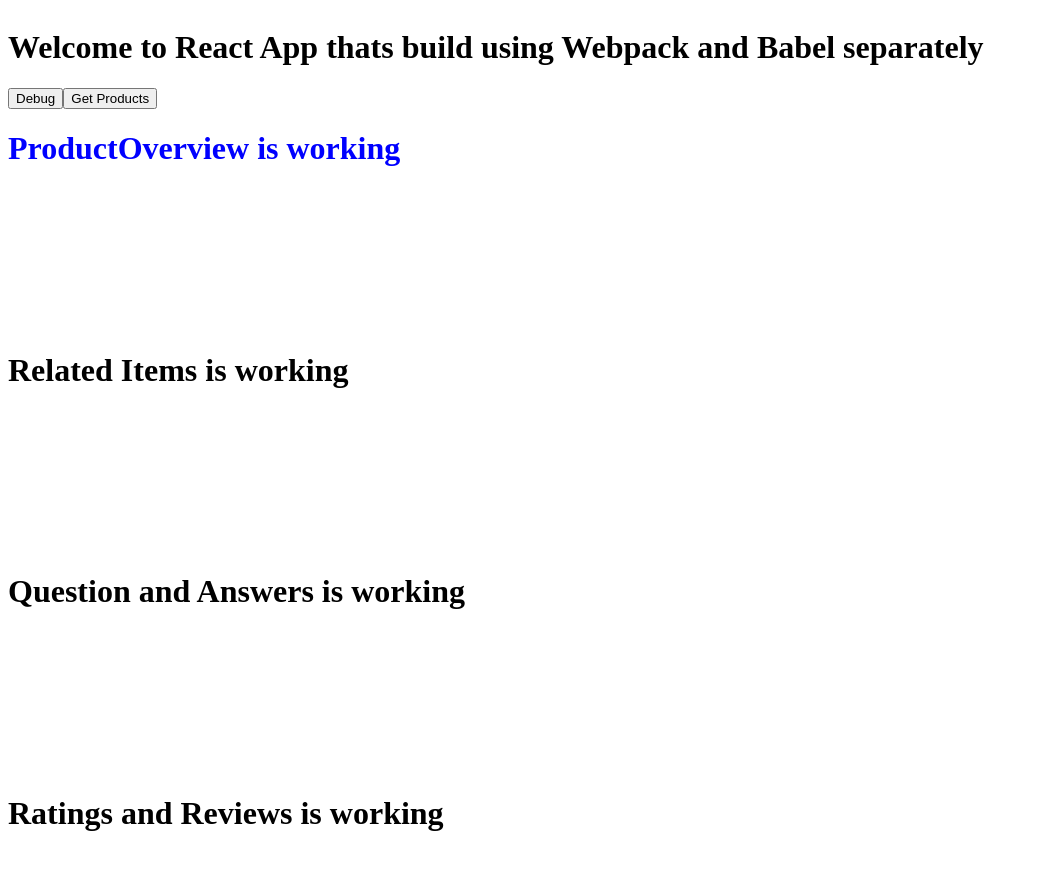
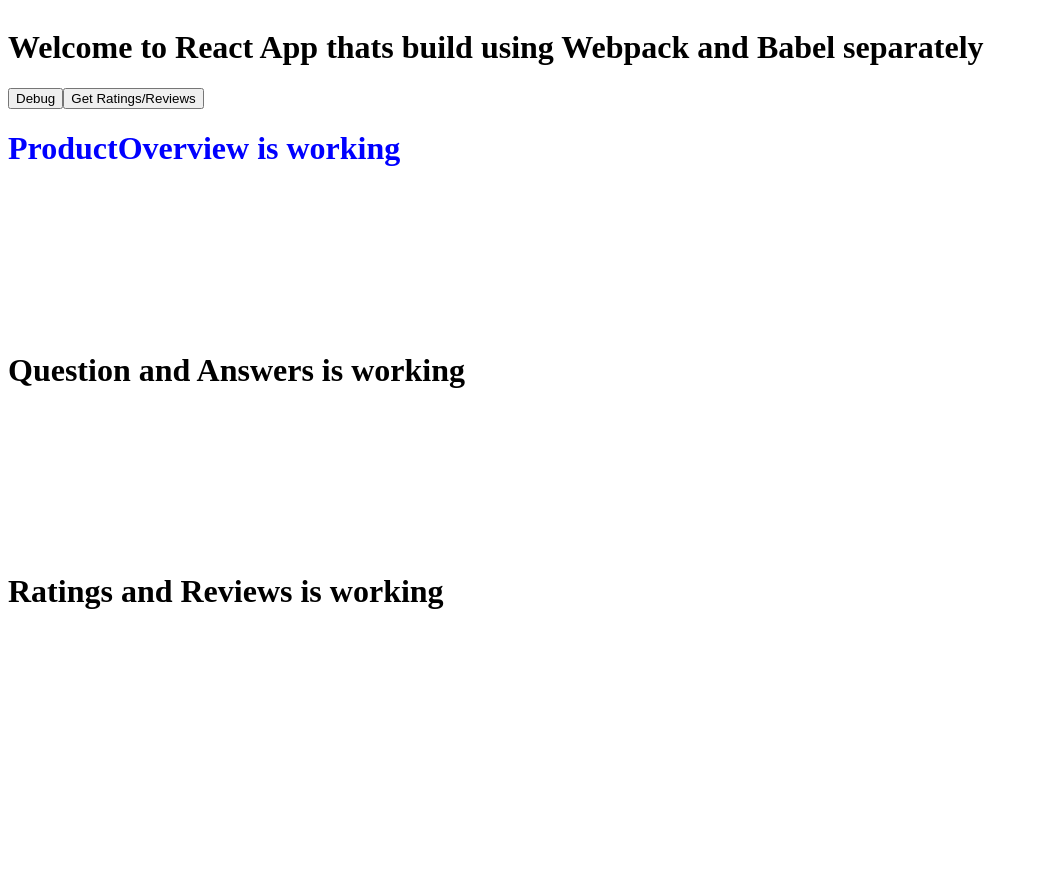
Before and after one commit to RFP2205-Oxiclean/FEC, a React app: page / in a window 1280 px wide. Shown: the top 870 px of the page, without its empty margins (0-1037 px from the left). After the commit the page ends 808 px from the top, so only its background shows below. Built offline with nearby package versions, Linux system fonts and the light colour scheme; no server answers.

Commit message:
Commented out some related items functionality, changed folder names

```diff
--- a/src/App.jsx
+++ b/src/App.jsx
@@ -1,12 +1,12 @@
 import React from "react";
-import {url} from "../config/config.js";
-import {API_KEY} from "../config/config.js";
+import { url } from "../config/config.js";
+import { API_KEY } from "../config/config.js";
 import axios from "axios";
 
 import ProductOverview from './components/overview/ProductOverview.jsx'
 import QuestionsAndAnswers from './components/questionsAndAnswers/QuestionsAndAnswers.jsx'
 import RatingsReviews from './components/ratingsReviews/RatingsReviews.jsx'
-import RelatedItems from './components/relatedItems/RelatedItems.jsx'
+// import RelatedItems from './components/relatedItems/RelatedItems.jsx'
 
 class App extends React.Component {
     constructor(props) {
@@ -18,42 +18,24 @@
             ratingsAndReviews: []
 
         };
-
-        this.getRelatedProducts = this.getRelatedProducts.bind(this);
-        this.updateRelatedItemsState = this.updateRelatedItemsState.bind(this);
     }
 
-    debug() {
+    myDebugger() {
         console.log(this.state);
-    }
-
-    // Products GET request to the API
-    getRelatedProducts() {
-        console.log('key', API_KEY);
-        let endPoint = `${url}/products`;
-        console.log('endPoint', endPoint);
-        axios.get(`${url}/products`, {
-            headers: {
-                Authorization: API_KEY
-            }
-        }).then((response) => {
-            this.updateRelatedItemsState(response.data);
-        })
-        .catch((err) => {
-            console.error(err)
-        })
-    }
-
-    updateRelatedItemsState(data) {
-        this.setState({
-            relatedItems: data
-        })
     }
 
     getRatingsReviewsData() {
         console.log('getting ratings and reviews');
-        let endPoint = `${url}/products`;
+        let endPoint = `${url}/reviews`;
+        axios({
+            method: 'GET',
+            headers: {
+                Authorization: API_KEY
+            }
+        })
+
     }
+
 
 
 
@@ -65,25 +47,25 @@
 
     render() {
         return (
-            <div className = 'app'>
-                 <h1>
-                Welcome to React App thats build using Webpack and Babel separately
+            <div className='app'>
+                <h1>
+                    Welcome to React App thats build using Webpack and Babel separately
                 </h1>
-                <button onClick = {this.debug.bind(this)}>Debug</button>
-                <button onClick={this.getRelatedProducts}>Get Products</button>
-                <div className = 'product-overview'>
+                <button onClick={this.myDebugger.bind(this)}>Debug</button>
+                <button onClick={this.getRatingsReviewsData}>Get Ratings/Reviews</button>
+                <div className='product-overview'>
                     <ProductOverview />
                 </div>
-
+                {/*
                 <div className = 'related-items'>
                     <RelatedItems />
-                </div>
+                </div> */}
 
-                <div className = 'questions-and-answers'>
+                <div className='questions-and-answers'>
                     <QuestionsAndAnswers />
                 </div>
 
-                <div className = 'ratings-reviews'>
+                <div className='ratings-reviews'>
                     <RatingsReviews />
                 </div>
             </div>
```
Also changed, not shown: src/components/questionsAndAnswers/QuestionsAndAnswers.jsx (renamed from src/components/QuestionsAndAnswers/QuestionsAndAnswers.jsx), src/components/ratingsReviews/RatingsReviews.jsx (renamed from src/components/RatingsReviews/RatingsReviews.jsx), src/components/relatedItems/RelatedItems.jsx (renamed from src/components/RelatedItems/RelatedItems.jsx).
